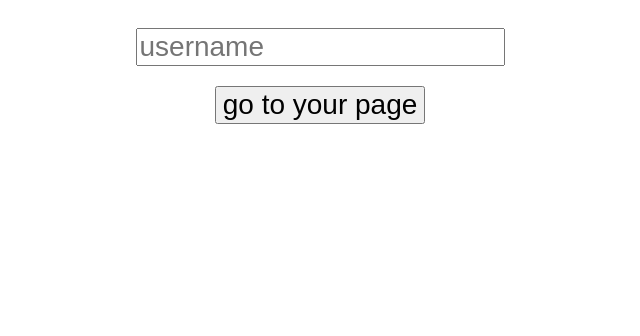
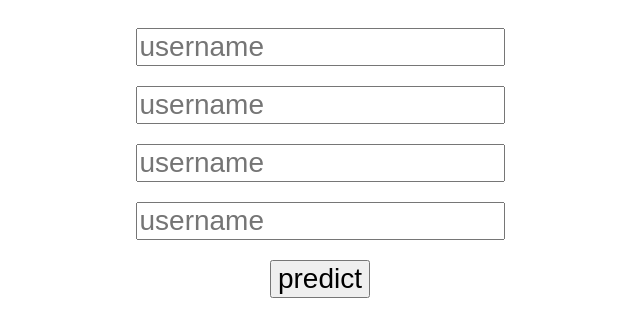
Before and after one commit to App-Dev-League/advcs-course-code, a plain HTML site: page Day 5 & 6/templates/index.html in a window 1280 px wide. Shown: the whole page, without its empty margins (320-960 px from the left). Drawn offline with Linux system fonts and the light colour scheme.

Commit message:
Update index.html

```diff
--- a/Day 5 & 6/templates/index.html
+++ b/Day 5 & 6/templates/index.html
@@ -3,6 +3,7 @@
 <html>
 	<head>
 		<title>Flask Template</title>
+    <!-- css -->
     <style>
       form {
         margin: 0 auto;
@@ -17,11 +18,19 @@
         margin-top: 20px;
       }
     </style>
+
 	</head>
+
+  <!-- main code -->
 	<body>
-		<form action="/user">
-			<input type="text" placeholder="username" name="username"></input>
-			<input type="submit" value="go to your page"></input>
+		<form>
+			<input type="text" placeholder="username" name="input1"></input>
+      <input type="text" placeholder="username" name="input2"></input>
+      <input type="text" placeholder="username" name="input3"></input>
+      <input type="text" placeholder="username" name="input4"></input>
+
+			<input type="submit" value="predict"></input>
 		</form>
 	</body>
+
 </html>
```
